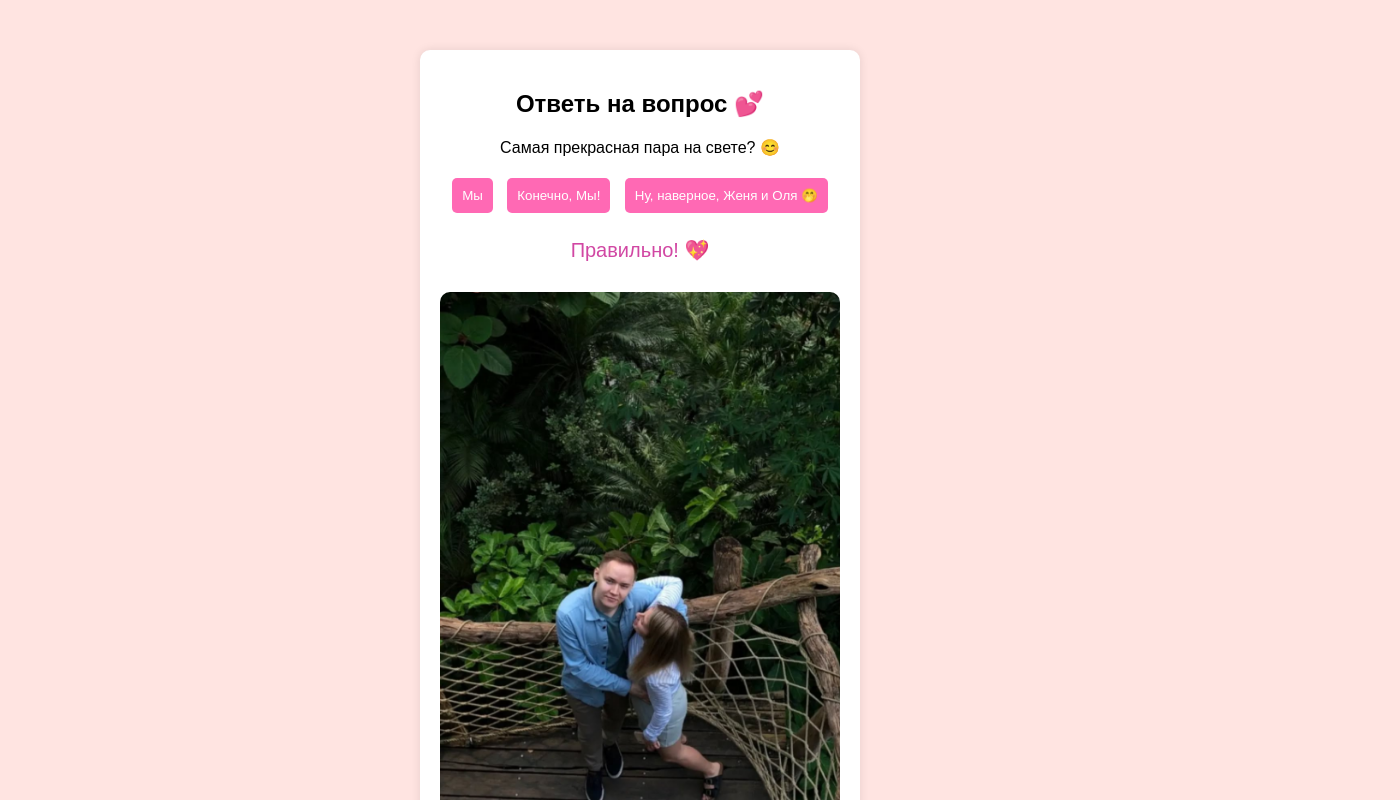
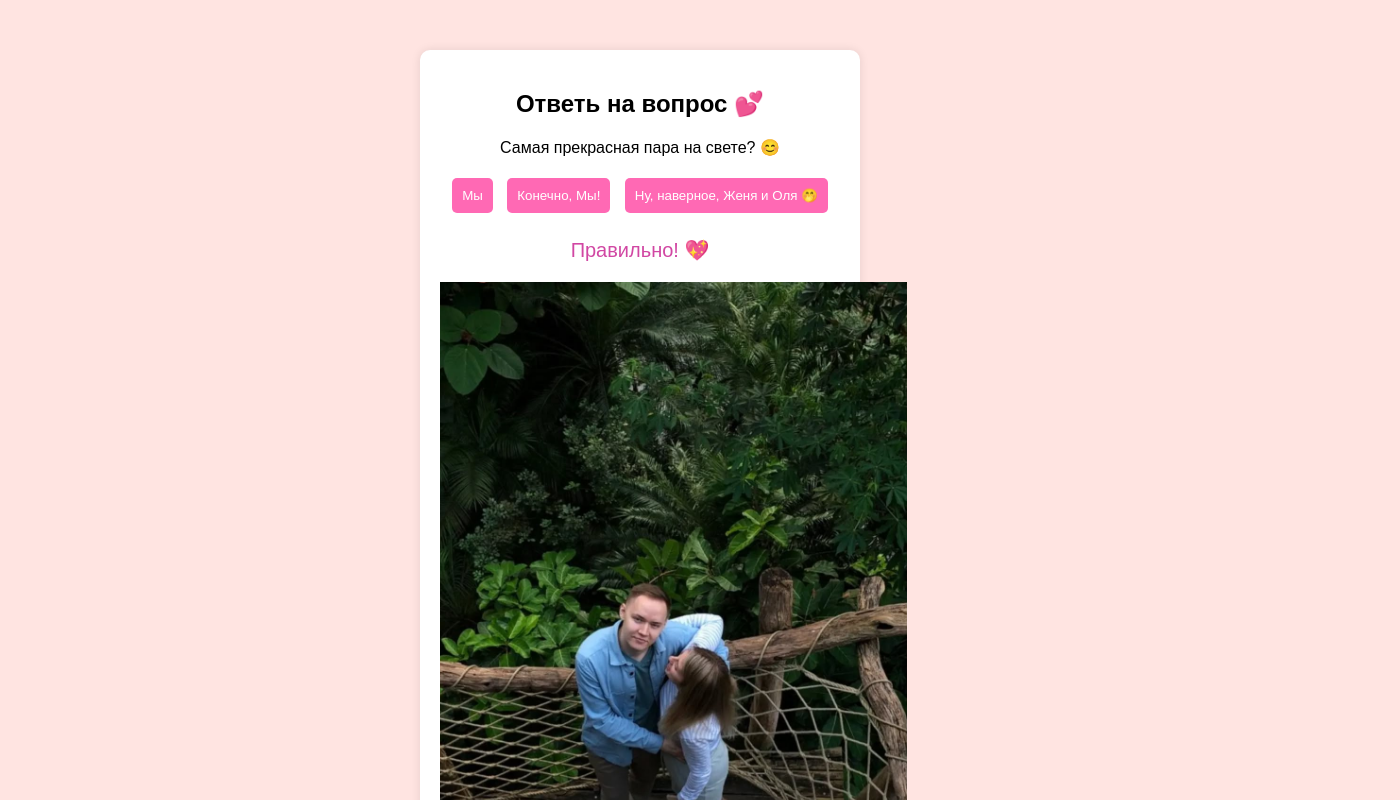
Before and after one commit to Exelit9/Valentine, a plain HTML site: page index.html in a window 1280 px wide. Both pictures are taken after a click on the button "Мы". Shown: the top 800 px of the page, 1400 px wide, since content can reach past the window. Drawn offline with Linux system fonts and the light colour scheme.

Commit message:
Update index.html

```diff
--- a/index.html
+++ b/index.html
@@ -33,14 +33,8 @@
             font-size: 20px;
             color: #d147a3;
         }
-        .hidden-images {
-            display: none;
+        #imagesContainer {
             margin-top: 20px;
-        }
-        img {
-            max-width: 100%;
-            border-radius: 10px;
-            margin-top: 10px;
         }
     </style>
 </head>
@@ -53,19 +47,22 @@
         <button onclick="showImages()">Ну, наверное, Женя и Оля 🤭</button>
         <p id="message">Правильно! 💖</p>
 
-        <div id="imagesContainer" class="hidden-images">
-            <img src="images/photo1.png" alt="Фото 1">
-            <img src="images/photo2.png" alt="Фото 2">
-            <img src="images/photo3.png" alt="Фото 3">
-            <img src="images/photo4.png" alt="Фото 4">
-            <img src="images/photo5.png" alt="Фото 5">
-        </div>
+        <div id="imagesContainer"></div>
     </div>
 
     <script>
         function showImages() {
             document.getElementById('message').style.display = 'block';
-            document.getElementById('imagesContainer').style.display = 'block';
+            let imagesContainer = document.getElementById('imagesContainer');
+
+            // Добавляем изображения только после нажатия на кнопку
+            imagesContainer.innerHTML = `
+                <img src="images/photo1.png" alt="Фото 1">
+                <img src="images/photo2.png" alt="Фото 2">
+                <img src="images/photo3.png" alt="Фото 3">
+                <img src="images/photo4.png" alt="Фото 4">
+                <img src="images/photo5.png" alt="Фото 5">
+            `;
         }
     </script>
 </body>
```
